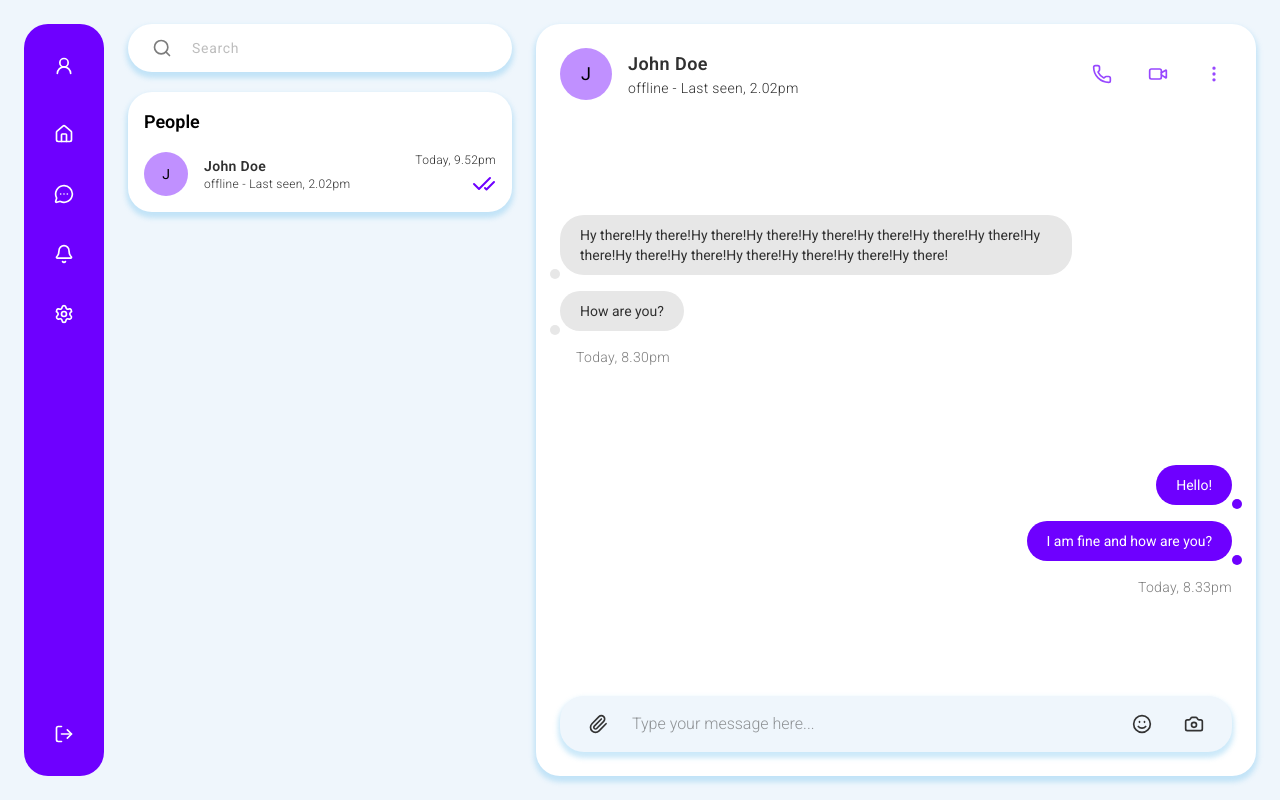
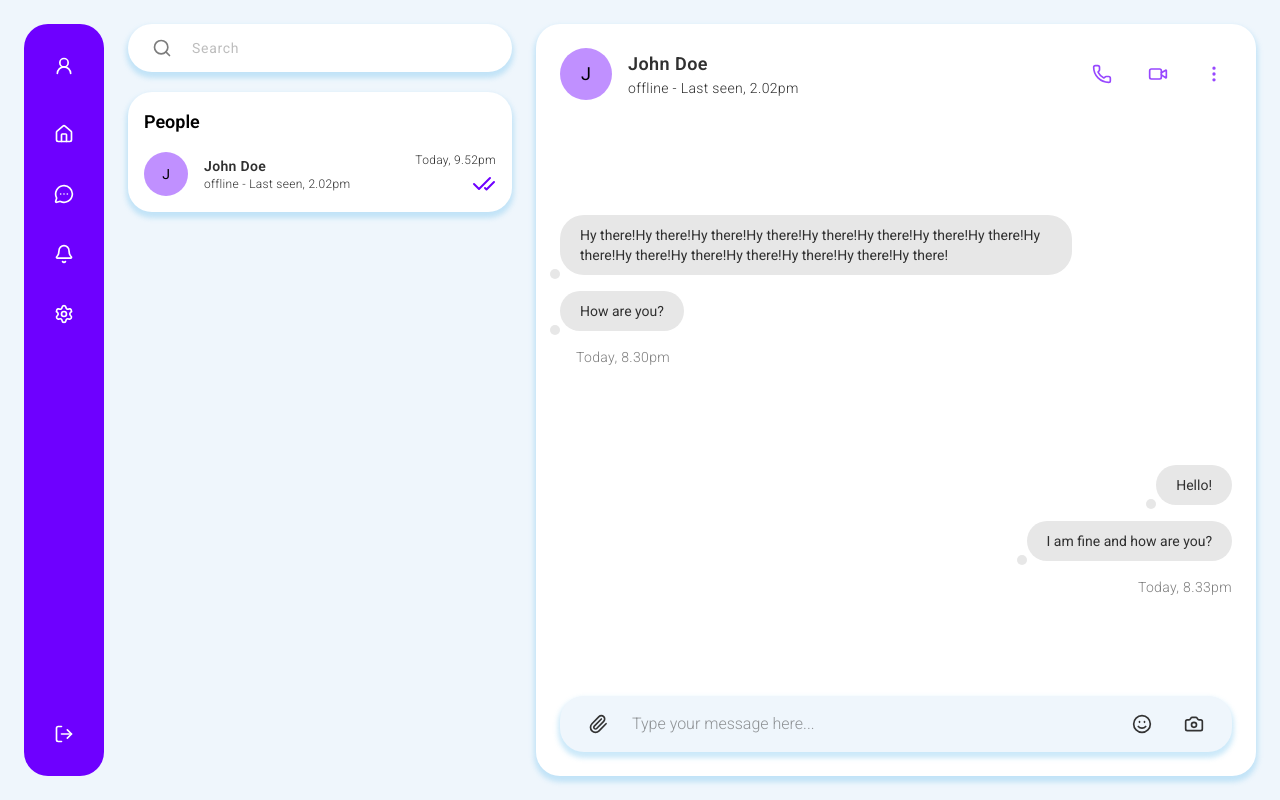
Before and after one commit to Nazarii-Lesniak/chatter, a Next.js app in the folder client/: page / in a window 1280 px wide. Built offline with nearby package versions, Linux system fonts and the light colour scheme.

Commit message:
refactor(message): remove MessageContext in favor of direct variant prop

```diff
--- a/client/src/entities/message/ui/Bubble.tsx
+++ b/client/src/entities/message/ui/Bubble.tsx
@@ -1,19 +1,19 @@
 import type { ComponentProps, ReactNode } from 'react';
 import { cn } from '@/shared/lib/class-merge';
-import { useMessageContext } from './MessageContext';
 import { messageVariants } from './message-variants';
 import { Tail } from './Tail';
 
+type TMessageVariant = 'companion' | 'own';
+
 interface IBubble extends ComponentProps<'div'> {
+  variant: TMessageVariant;
   children: ReactNode;
 }
 
-export function Bubble({ children, className, ...props }: IBubble) {
-  const { variant } = useMessageContext();
-
+export function Bubble({ variant, children, className, ...props }: IBubble) {
   return (
     <div className="relative flex items-end gap-3">
-      <Tail />
+      <Tail variant={variant} />
       <div className={cn(messageVariants({ variant }), className)} {...props}>
         {children}
       </div>
--- a/client/src/entities/message/ui/Content.tsx
+++ b/client/src/entities/message/ui/Content.tsx
@@ -1,29 +1,24 @@
-'use client';
+import type { ComponentProps, ReactNode } from 'react';
+import { cn } from '@/shared/lib/class-merge';
 
-import type React from 'react';
-import type { ComponentProps } from 'react';
-import { cn } from '@/shared/lib/class-merge';
-import { MessageContext } from './MessageContext';
-
-interface IMessageContent extends ComponentProps<'div'> {
-  variant: 'companion' | 'own';
-  children: React.ReactNode;
+interface MessageContent extends ComponentProps<'div'> {
+  children: ReactNode;
 }
 
 export function MessageContent({
   className,
-  variant,
   children,
   ...props
-}: IMessageContent) {
+}: MessageContent) {
   return (
-    <MessageContext value={{ variant }}>
-      <div
-        className={cn('flex flex-col gap-4 items-start', className)}
-        {...props}
-      >
-        {children}
-      </div>
-    </MessageContext>
+    <div
+      className={cn(
+        'flex flex-col gap-4 items-start wrap-break-word',
+        className,
+      )}
+      {...props}
+    >
+      {children}
+    </div>
   );
 }
--- a/client/src/entities/message/ui/MessageContext.tsx
+++ /dev/null
@@ -1,23 +0,0 @@
-'use client';
-
-import { createContext, useContext } from 'react';
-
-type TMessageVariant = 'companion' | 'own';
-
-interface IMessagContextType {
-  variant: TMessageVariant;
-}
-
-export const MessageContext = createContext<IMessagContextType | null>(null);
-
-export function useMessageContext() {
-  const context = useContext(MessageContext);
-
-  if (!context) {
-    throw new Error(
-      'Message subcomponents must be used within <MessageBubble>',
-    );
-  }
-
-  return context;
-}
--- a/client/src/entities/message/ui/Tail.tsx
+++ b/client/src/entities/message/ui/Tail.tsx
@@ -1,15 +1,12 @@
-'use client';
-
 import type { VariantProps } from 'class-variance-authority';
 import type { ComponentProps } from 'react';
 import { cn } from '@/shared/lib/class-merge';
-import { useMessageContext } from './MessageContext';
 import { type messageVariants, tailVariants } from './message-variants';
 
-interface ITail extends VariantProps<typeof messageVariants> {}
+interface ITail extends VariantProps<typeof messageVariants> {
+  variant: 'companion' | 'own';
+}
 
-export function Tail({ className }: ITail & ComponentProps<'span'>) {
-  const { variant } = useMessageContext();
-
+export function Tail({ variant, className }: ITail & ComponentProps<'span'>) {
   return <span className={cn(tailVariants({ variant }), className)}></span>;
 }
```
